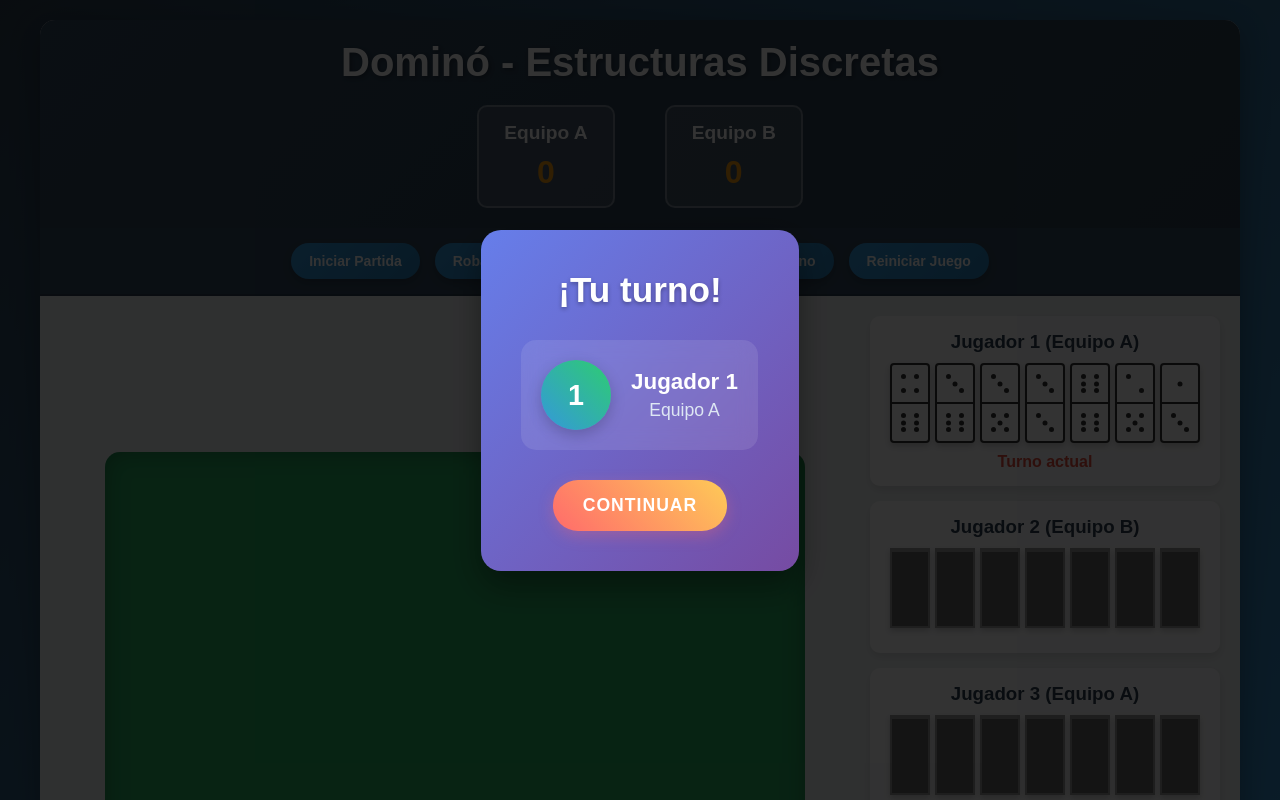
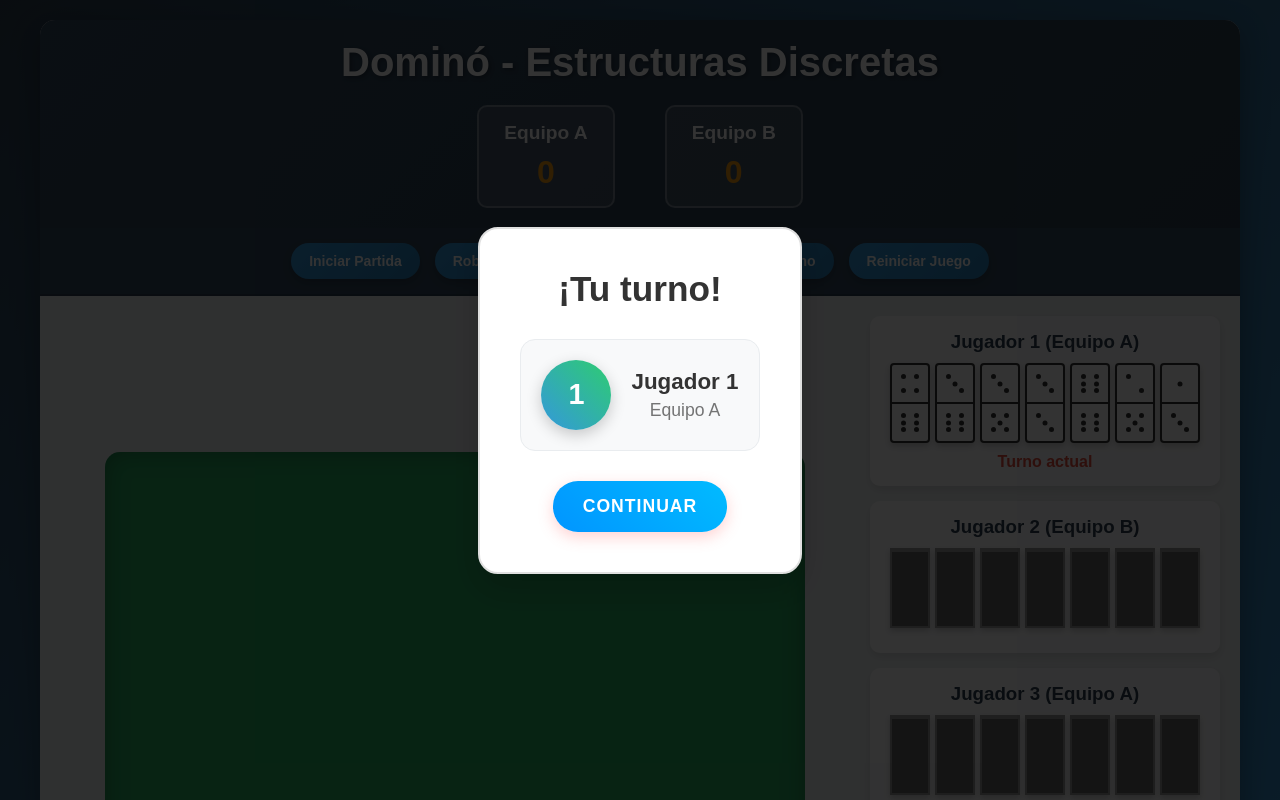
Before and after one commit to VictorLinarez19/domino-estructuras, a plain HTML site: page index.html in a window 1280 px wide. Both pictures are taken after a click on the button "Iniciar Partida". Shown: the top 800 px of the page. Drawn offline with Linux system fonts and the light colour scheme.

Commit message:
Aspecto y preguntas

```diff
--- a/styles.css
+++ b/styles.css
@@ -587,14 +587,15 @@ body {
 
 /* Modal de turno del jugador */
 .turn-modal-content {
-    background: linear-gradient(135deg, #667eea 0%, #764ba2 100%);
-    color: white;
+    background: white;
+    color: #333;
     padding: 40px;
     border-radius: 20px;
     max-width: 400px;
     text-align: center;
-    box-shadow: 0 15px 35px rgba(0,0,0,0.4);
+    box-shadow: 0 15px 35px rgba(0,0,0,0.2);
     animation: modalAppear 0.5s ease-out;
+    border: 2px solid #e0e0e0;
 }
 
 @keyframes modalAppear {
@@ -610,9 +611,9 @@ body {
 
 .turn-modal-content h2 {
     margin-bottom: 30px;
-    color: white;
+    color: #333;
     font-size: 2.2em;
-    text-shadow: 0 2px 4px rgba(0,0,0,0.3);
+    text-shadow: none;
 }
 
 .turn-player-info {
@@ -621,9 +622,9 @@ body {
     justify-content: center;
     margin-bottom: 30px;
     padding: 20px;
-    background: rgba(255,255,255,0.1);
+    background: #f8f9fa;
     border-radius: 15px;
-    backdrop-filter: blur(10px);
+    border: 1px solid #e9ecef;
 }
 
 .player-avatar {
@@ -644,19 +645,19 @@ body {
 .player-details h3 {
     margin: 0 0 5px 0;
     font-size: 1.4em;
-    color: white;
+    color: #333;
 }
 
 .player-details p {
     margin: 0;
     font-size: 1.1em;
     opacity: 0.9;
-    color: #e8f4f8;
+    color: #666;
 }
 
 .continue-btn {
     padding: 15px 30px;
-    background: linear-gradient(45deg, #ff6b6b, #feca57);
+    background: linear-gradient(45deg, #0195ff, #01bbff);
     color: white;
     border: none;
     border-radius: 25px;
@@ -670,7 +671,7 @@ body {
 }
 
 .continue-btn:hover {
-    background: linear-gradient(45deg, #ff5252, #ffb74d);
+    background: linear-gradient(45deg, #0186e6, #02aeec);
     transform: translateY(-2px);
     box-shadow: 0 8px 25px rgba(255,107,107,0.4);
 }
```
